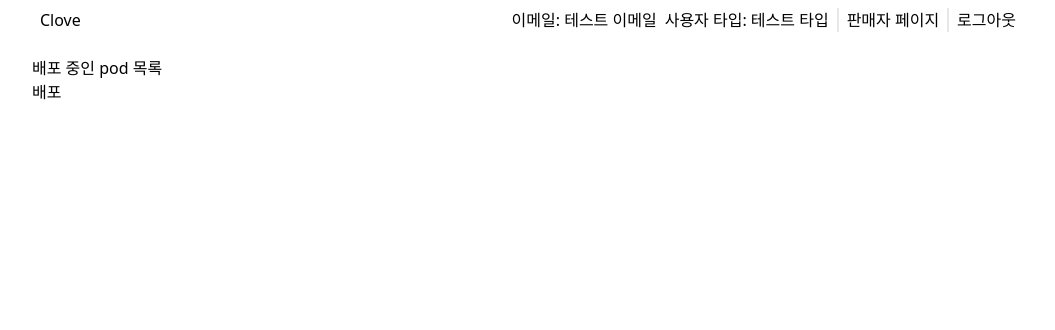
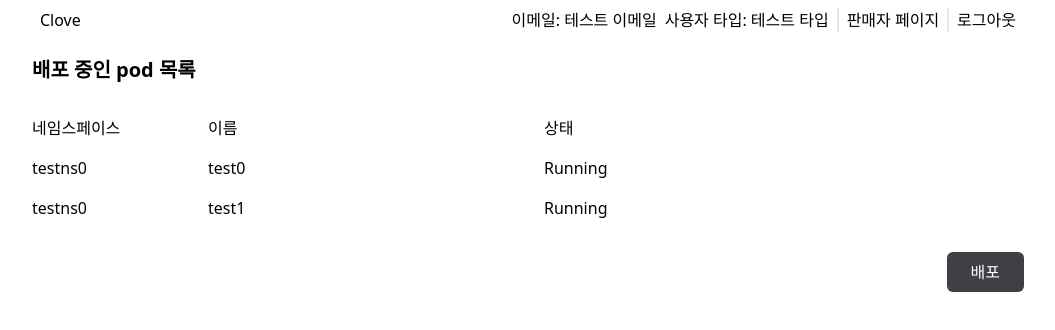
Before and after one commit to clove-pnu/FE-Ticket, a React app: page /owner in a window 1280 px wide. Shown: the top 330 px of the page, without its empty margins (112-1167 px from the left). Built offline with nearby package versions, Linux system fonts and the light colour scheme; sample sign-in values are in the browser's storage.

Commit message:
feat: 판매자 페이지 구현

```diff
--- /dev/null
+++ b/src/components/deploy/Pod.tsx
@@ -0,0 +1,11 @@
+import { PodInfo } from '../../utils/type';
+
+export default function Pod({ name, status, namespace }: PodInfo) {
+  return (
+    <div className="flex gap-4">
+      <div className="w-40">{namespace}</div>
+      <div className="w-80">{name}</div>
+      <div>{status}</div>
+    </div>
+  );
+}
--- /dev/null
+++ b/src/components/deploy/PodList.tsx
@@ -0,0 +1,30 @@
+import { PodInfo } from '../../utils/type';
+import Pod from './Pod';
+
+interface PodListProps {
+  pods: PodInfo[];
+}
+
+export default function PodList({ pods }: PodListProps) {
+  return (
+    <div>
+      <h1 className="text-xl font-bold">배포 중인 pod 목록</h1>
+      <div className="mt-8 flex gap-4">
+        <div className="w-40">네임스페이스</div>
+        <div className="w-80">이름</div>
+        <div>상태</div>
+      </div>
+      <ul className="flex flex-col gap-4 pb-8 pt-4">
+        {pods.map(({ name, status, namespace }) => (
+          <li key={`${namespace}-${name}`}>
+            <Pod
+              name={name}
+              status={status}
+              namespace={namespace}
+            />
+          </li>
+        ))}
+      </ul>
+    </div>
+  );
+}
--- a/src/components/deploy/TemplateForm.tsx
+++ b/src/components/deploy/TemplateForm.tsx
@@ -6,7 +6,11 @@ export default function TemplateForm({
   handleDeploy,
 }: TemplateOptionProps) {
   return (
-    <form onSubmit={handleDeploy}>
+    <form
+      className="flex flex-col gap-4"
+      onSubmit={handleDeploy}
+    >
+      <div className="flex flex-col gap-2 py-4">
         <div>
           <label htmlFor="template0">
             <input type="radio" name="template" id="template0" value={0} defaultChecked />
@@ -25,9 +29,15 @@ export default function TemplateForm({
             템플릿 2
           </label>
         </div>
-      <button type="submit">
+      </div>
+      <div className="flex justify-end">
+        <button
+          className="rounded-md bg-zinc-700 px-6 py-2 text-white"
+          type="submit"
+        >
           배포
         </button>
+      </div>
     </form>
   );
 }
--- a/src/pages/auth/LoginPage.tsx
+++ b/src/pages/auth/LoginPage.tsx
@@ -5,9 +5,9 @@ import {
 import LoginForm from '../../components/auth/LoginForm';
 import { setToken } from '../../utils/auth';
 import { useAuth } from '../../hooks/useAuth';
-import { fetchWithHandler } from '../../utils/fetchWithHandler';
-import { TokenResponse } from '../../utils/type';
-import { login } from '../../apis/auth';
+// import { fetchWithHandler } from '../../utils/fetchWithHandler';
+// import { TokenResponse } from '../../utils/type';
+// import { login } from '../../apis/auth';
 
 export default function LoginPage() {
   const [email, setEmail] = useState<string>('');
@@ -25,15 +25,17 @@ export default function LoginPage() {
   const handleLogin = (e: React.FormEvent<HTMLFormElement>) => {
     e.preventDefault();
 
-    fetchWithHandler<TokenResponse>(() => login({ email, password }), {
-      onSuccess: (response) => {
-        setToken({ token: response.data.accessToken });
-        setAuth({ isLogin: true });
-      },
-      onError: () => {
-        alert('로그인에 실패하였습니다.');
-      },
-    });
+    // fetchWithHandler<TokenResponse>(() => login({ email, password }), {
+    //   onSuccess: (response) => {
+    //     setToken({ token: response.data.accessToken });
+    //     setAuth({ isLogin: true });
+    //   },
+    //   onError: () => {
+    //     alert('로그인에 실패하였습니다.');
+    //   },
+    // });
+    setToken({ token: 'Bearer ExampleToken!!' });
+    setAuth({ isLogin: true });
 
     setEmail('');
     setPassword('');
--- a/src/pages/deploy/DeployPage.tsx
+++ b/src/pages/deploy/DeployPage.tsx
@@ -9,7 +9,7 @@ export default function DeployPage() {
   return (
     <main>
       <div>
-        배포 페이지
+        <h1 className="text-xl font-bold">배포 페이지</h1>
         <TemplateForm handleDeploy={handleDeploy} />
       </div>
     </main>
--- a/src/pages/deploy/OwnerPage.tsx
+++ b/src/pages/deploy/OwnerPage.tsx
@@ -1,26 +1,33 @@
 import { useState } from 'react';
 import { Link } from 'react-router-dom';
 import { PodInfo } from '../../utils/type';
+import PodList from '../../components/deploy/PodList';
 
 export default function OwnerPage() {
-  const [podList, setPodList] = useState<PodInfo[]>([]);
+  const [podList, setPodList] = useState<PodInfo[]>([
+    {
+      name: 'test0',
+      status: 'Running',
+      namespace: 'testns0',
+    },
+    {
+      name: 'test1',
+      status: 'Running',
+      namespace: 'testns0',
+    },
+  ]);
 
   return (
     <main>
       <div>
-        <div>
-          배포 중인 pod 목록
-          <ul>
-            {podList.map(({ name, status, namespace }) => (
-              <li key={name}>
-                <div>{name}</div>
-                <div>{status}</div>
-                <div>{namespace}</div>
-              </li>
-            ))}
-          </ul>
+        <PodList pods={podList} />
+        <div className="flex justify-end">
+          <Link to="./deploy">
+            <div className="rounded-md bg-zinc-700 px-6 py-2 text-white">
+              배포
+            </div>
+          </Link>
         </div>
-        <Link to="./deploy">배포</Link>
       </div>
     </main>
   );
```
Lines whose indentation alone changed are shown as unchanged.
